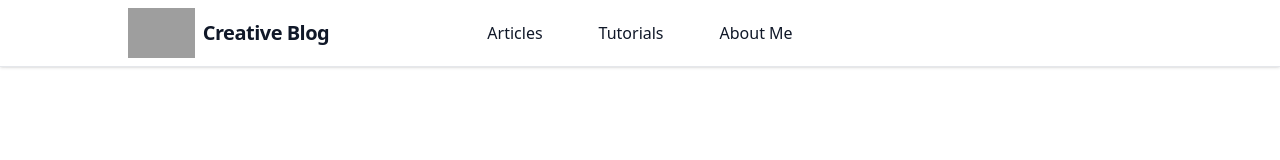
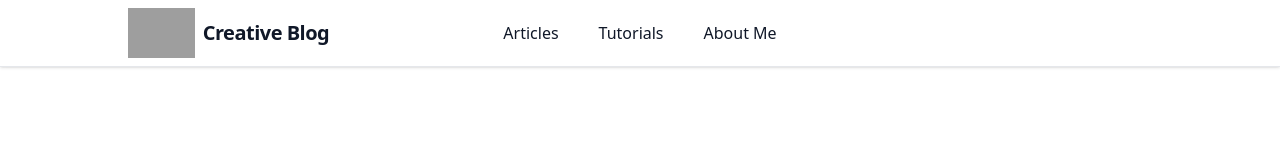
Before and after one commit to khianvictorycalderon/Tailwind-Component-Library, a React (Vite) app: page / in a window 1280 px wide. Both pictures are taken after a click on the item "Centered Navigation Bar". Shown: the top 160 px of the page. Built offline with nearby package versions, Linux system fonts and the light colour scheme; grey boxes are pictures that could not be loaded.

Commit message:
Updated navbar component

```diff
--- a/src/component/navbar.tsx
+++ b/src/component/navbar.tsx
@@ -9,7 +9,7 @@ interface NavBarProps {
     action: () => void;
     className?: string;
   }[];
-  buttonsAlignment?: "right" | "center"; // For tablet and desktop only
+  buttonsAlignment?: "right" | "center"; // For desktop only
 }
 
 export function NavBar({
@@ -17,17 +17,18 @@ export function NavBar({
   image,
   title,
   buttons,
-  buttonsAlignment = "right"
+  buttonsAlignment = "right",
 }: NavBarProps) {
   const [mobileOpen, setMobileOpen] = useState(false);
 
   return (
     <nav
-      className={`fixed top-0 left-0 px-2 md:px-8 lg:px-32 w-full shadow z-50 ${className || ""}`}
+      className={`fixed top-0 left-0 px-2 md:px-8 lg:px-32 w-full shadow z-50 ${
+        className || ""
+      }`}
     >
       <div className="max-w-7xl mx-auto flex items-center justify-between relative">
 
-        {/* Logo + Title (always left) */}
         <div className="flex gap-2 items-center">
           {image && (
             <img
@@ -41,9 +42,8 @@ export function NavBar({
           </h1>
         </div>
 
-        {/* Desktop/Tablet Buttons */}
         <div
-        className={`hidden md:flex gap-4 ${
+          className={`hidden lg:flex ${
             buttonsAlignment === "center"
               ? "absolute left-1/2 -translate-x-1/2 z-10"
               : "ml-auto"
@@ -53,16 +53,16 @@ export function NavBar({
             <button
               key={i}
               onClick={btn.action}
-            className={`px-4 py-2 rounded-xl transition cursor-pointer ${btn.className || ""}`}
+              className={`px-4 py-2 rounded-xl transition cursor-pointer ${
+                btn.className || ""
+              }`}
             >
               {btn.label}
             </button>
           ))}
         </div>
 
-
-        {/* Mobile Menu Toggle (always right) */}
-        <div className="md:hidden">
+        <div className="lg:hidden">
           <button
             onClick={() => setMobileOpen(!mobileOpen)}
             className="p-2 text-2xl font-bold rounded-lg hover:bg-white/10"
@@ -72,9 +72,8 @@ export function NavBar({
         </div>
       </div>
 
-      {/* Mobile Dropdown */}
       {mobileOpen && (
-        <div className="md:hidden mt-2 bg-inherit text-inherit">
+        <div className="lg:hidden mt-2 bg-inherit text-inherit pb-4">
           {buttons.map((btn, i) => (
             <button
               key={`${btn.label}-${i}`}
```
Lines whose indentation alone changed are shown as unchanged.
